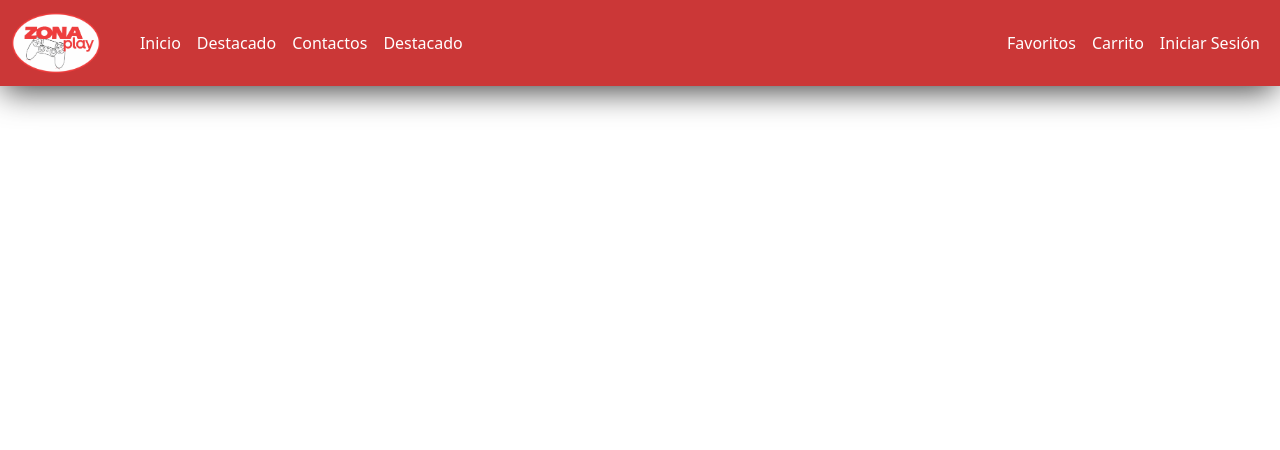
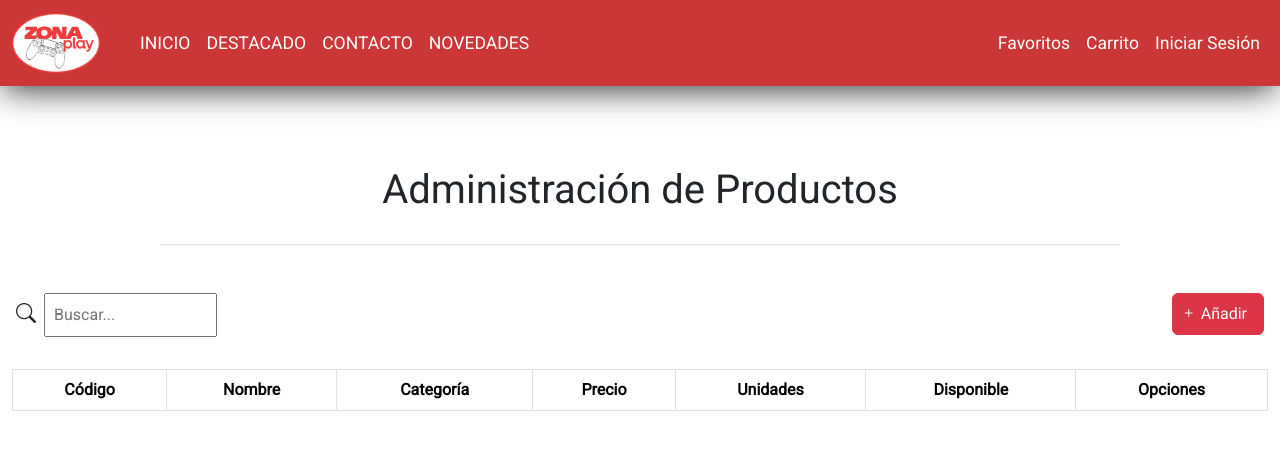
Before and after one commit to mateolohezic/proyectoFinal, a React (Create React App) app in the folder proyecto-final/: page /Admin in a window 1280 px wide. Shown: the top 450 px of the page. Built offline with nearby package versions, Linux system fonts and the light colour scheme.

Commit message:
Creacion pagina admin

```diff
--- a/proyecto-final/package.json
+++ b/proyecto-final/package.json
@@ -7,10 +7,12 @@
     "@testing-library/react": "^13.4.0",
     "@testing-library/user-event": "^13.5.0",
     "bootstrap": "^5.2.3",
+    "bootstrap-icons": "^1.10.3",
     "normalize.css": "^8.0.1",
     "react": "^18.2.0",
     "react-bootstrap": "^2.7.0",
     "react-dom": "^18.2.0",
+    "react-router-dom": "^6.8.0",
     "react-scripts": "5.0.1",
     "web-vitals": "^2.1.4"
   },
--- /dev/null
+++ b/proyecto-final/public/index.css
@@ -0,0 +1,3 @@
+body{
+    font-family: 'Roboto', sans-serif;
+}
--- a/proyecto-final/public/index.html
+++ b/proyecto-final/public/index.html
@@ -12,7 +12,11 @@
     <link rel="apple-touch-icon" href="%PUBLIC_URL%/logo192.png" />
     <link rel="manifest" href="%PUBLIC_URL%/manifest.json" />
     <link href="https://cdn.jsdelivr.net/npm/bootstrap@5.3.0-alpha1/dist/css/bootstrap.min.css" rel="stylesheet" integrity="sha384-GLhlTQ8iRABdZLl6O3oVMWSktQOp6b7In1Zl3/Jr59b6EGGoI1aFkw7cmDA6j6gD" crossorigin="anonymous">
-    <link rel="icon" href="../src/Components/Navbar/logo.png" type="image/x-icon">
+    <link rel="preconnect" href="https://fonts.googleapis.com">
+    <link rel="preconnect" href="https://fonts.gstatic.com" crossorigin>
+    <link href="https://fonts.googleapis.com/css2?family=Roboto&display=swap" rel="stylesheet">
+    <link rel="stylesheet" type="text/css" href="./index.css" />
+    <link rel="stylesheet" href="https://cdn.jsdelivr.net/npm/bootstrap-icons@1.10.3/font/bootstrap-icons.css">
     <title>Rolling Games</title>
   </head>
   <body>
--- a/proyecto-final/src/App.js
+++ b/proyecto-final/src/App.js
@@ -1,9 +1,17 @@
 import Navbar from "./Components/Navbar/Navbar";
+import { Route, Routes } from "react-router-dom";
+import Home from "./Pages/Home/Home";
+import Admin from "./Pages/Admin/Admin";
+
 
 function App() {
   return (
     <>
     <Navbar/>
+    <Routes>
+      <Route path="/" element={<Home/>} />
+      <Route path="/Admin" element={<Admin/>} />
+    </Routes>
     </>
   );
 }
--- a/proyecto-final/src/Components/Navbar/Navbar.css
+++ b/proyecto-final/src/Components/Navbar/Navbar.css
@@ -1,5 +1,6 @@
 .navBar{
     background-color: #CB3737;
+    font-size: 1.1rem;
     color: white;
     box-shadow: -1px 9px 32px -4px rgba(0,0,0,0.75);
     box-shadow: -1px 9px 32px -4px rgba(0,0,0,0.75);
--- a/proyecto-final/src/Components/Navbar/Navbar.js
+++ b/proyecto-final/src/Components/Navbar/Navbar.js
@@ -13,16 +13,16 @@ function Navbar() {
         <div className="collapse navbar-collapse" id="navbarSupportedContent">
           <ul className="navbar-nav me-auto mb-2 mb-lg-0">
             <li className="nav-item">
-              <a className="nav-link" aria-current="page" href="/#">Inicio</a>
+              <a className="nav-link" aria-current="page" href="/">INICIO</a>
             </li>
             <li className="nav-item">
-              <a className="nav-link" href="/#">Destacado</a>
+              <a className="nav-link" href="/Admin">DESTACADO</a>
             </li>
             <li className="nav-item">
-              <a className="nav-link" href="/#">Contactos</a>
+              <a className="nav-link" href="/#">CONTACTO</a>
             </li>
             <li className="nav-item">
-              <a className="nav-link" href="/#">Destacado</a>
+              <a className="nav-link" href="/#">NOVEDADES</a>
             </li>
           </ul>
           <ul className="navbar-nav ms-auto mb-2 mb-lg-0">
--- /dev/null
+++ b/proyecto-final/src/Pages/Admin/Admin.css
@@ -0,0 +1,3 @@
+.tituloPrincipal{
+    margin-top: 10rem;
+}
--- /dev/null
+++ b/proyecto-final/src/Pages/Admin/Admin.js
@@ -0,0 +1,40 @@
+import React from 'react'
+import './Admin.css';
+
+function Admin() {
+  return (
+    <>
+    <div className="tituloPrincipal text-center mx-auto fs-1 border-bottom border-1 pb-4 w-75">Administración de Productos</div>
+    <div className="container-fluid row text-center justify-content-center mt-5 mb-5 m-0 p-0">
+        <div className="col-12">
+            <div className="d-flex justify-content-between">
+                <div className="text-start ms-1 mb-3">
+                    <label htmlFor="search" className="mb-2 ms-auto me-2"><h1 className="modal-title fs-5"><i className="bi bi-search"></i></h1></label>
+                    <input type="search" className="p-2 ms-auto w-75" id="search" placeholder= "Buscar..." />
+                </div>
+                <div className="text-end mb-3 me-1">
+                    <button type="button" className="btn btn-danger p-2 pe-3 text-light"><i className="bi bi-plus"></i> Añadir</button>
+                </div>
+            </div>
+            <div className="table-responsive mt-3">
+                <table className="table table-bordered">
+                    <thead>
+                    <tr>
+                        <th>Código</th>
+                        <th>Nombre</th>
+                        <th>Categoría</th>
+                        <th>Precio</th>
+                        <th>Unidades</th>
+                        <th>Disponible</th>
+                        <th>Opciones</th>
+                    </tr>
+                    </thead>
+                </table>
+            </div>
+        </div>
+    </div>
+    </>
+  )
+}
+
+export default Admin
--- /dev/null
+++ b/proyecto-final/src/Pages/Home/Home.js
@@ -0,0 +1,12 @@
+import React from 'react'
+import './Home.css';
+
+function Home() {
+  return (
+    <>
+    <div>Home</div>
+    </>
+  )
+}
+
+export default Home
--- a/proyecto-final/src/index.js
+++ b/proyecto-final/src/index.js
@@ -2,10 +2,14 @@ import React from 'react';
 import ReactDOM from 'react-dom/client';
 import './index.css';
 import App from './App';
+import { BrowserRouter } from "react-router-dom";
+
 
 const root = ReactDOM.createRoot(document.getElementById('root'));
 root.render(
   <React.StrictMode>
-    <App />
+    <BrowserRouter>
+      <App />
+    </BrowserRouter>
   </React.StrictMode>
 );
```
Also changed, not shown: proyecto-final/src/Pages/Home/Home.css (added), 1 other file (tests, documents, lock files or other folders).
